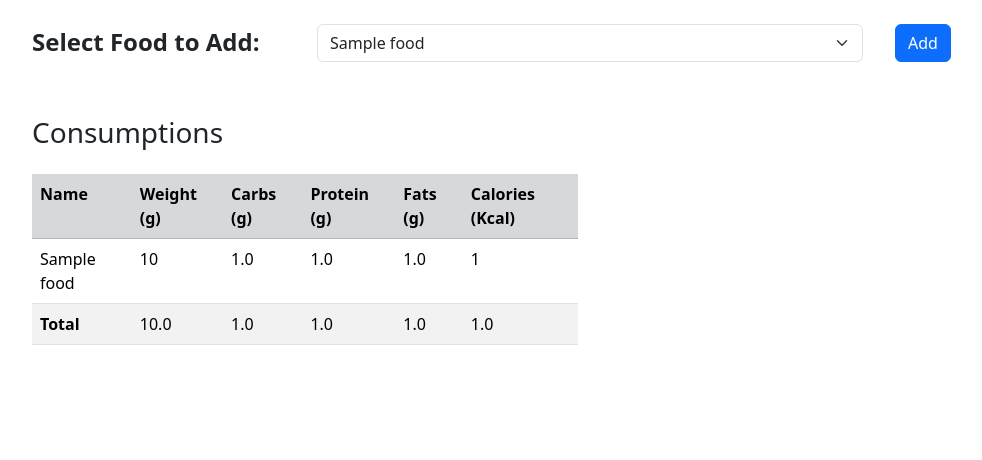
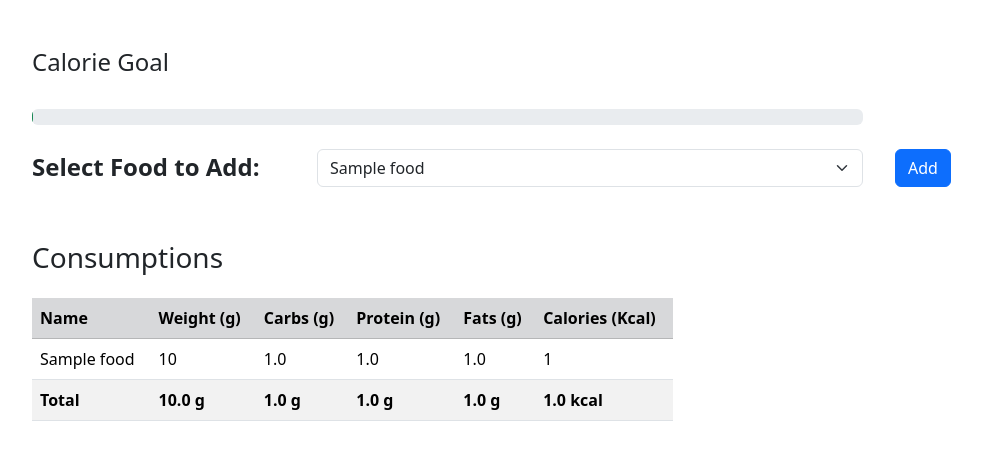
Before and after one commit to prateekkumaroriginal/CalorieCounter, a Django app: page / in a window 1280 px wide. Shown: the top 460 px of the page, without its empty margins (50-1032 px from the left). Run offline with Django 4.2, Linux system fonts and the light colour scheme; a user stored in the database is signed in; tables that the repository leaves empty hold one stand-in row (values such as "Sample post").

Commit message:
Add Progress bar

```diff
--- a/calorie_counter/counter/templates/counter/index.html
+++ b/calorie_counter/counter/templates/counter/index.html
@@ -14,6 +14,16 @@
 
 <body>
     <div class="container">
+        <br><br>
+
+        <h4>Calorie Goal</h4><br>
+        <div class="row">
+            <div class="col-md-9">
+                <div class="progress">
+                    <div class="progress-bar bg-success" role="progressbar" style="width: 0%" aria-valuenow="0" aria-valuemin="0" aria-valuemax="100"></div>
+                </div>
+            </div>
+        </div>
         <div class="row my-4">
             <div class="col-md-12">
                 <form method="post">
@@ -38,7 +48,7 @@
         </div>
 
         <div class="row">
-            <div class="col-md-6">
+            <div class="col-md-7">
                 <h3 class="my-4">Consumptions</h3>
                 <table class="table table-striped" id="table">
                     <tr class="table-secondary">
@@ -88,11 +98,14 @@
         calories += parseFloat(table.rows[i].cells[5].innerHTML);
     }
 
-    document.getElementById('total-weight').innerHTML = weight.toFixed(1)
-    document.getElementById('total-carbs').innerHTML = carbs.toFixed(1)
-    document.getElementById('total-protein').innerHTML = protein.toFixed(1)
-    document.getElementById('total-fats').innerHTML = fats.toFixed(1)
-    document.getElementById('total-calories').innerHTML = calories.toFixed(1)
+    document.getElementById('total-weight').innerHTML = '<b>' + weight.toFixed(1) + ' g</b>';
+    document.getElementById('total-carbs').innerHTML = '<b>' + carbs.toFixed(1) + ' g</b>';
+    document.getElementById('total-protein').innerHTML = '<b>' + protein.toFixed(1) + ' g</b>';
+    document.getElementById('total-fats').innerHTML = '<b>' + fats.toFixed(1) + ' g</b>';
+    document.getElementById('total-calories').innerHTML = '<b>' + calories.toFixed(1) + ' kcal</b>';
+
+    let calPercent = (calories/2000)*100;
+    document.getElementsByClassName('progress-bar')[0].setAttribute('style', 'width: ' + calPercent + '%')
 
 </script>
 </html>
```
